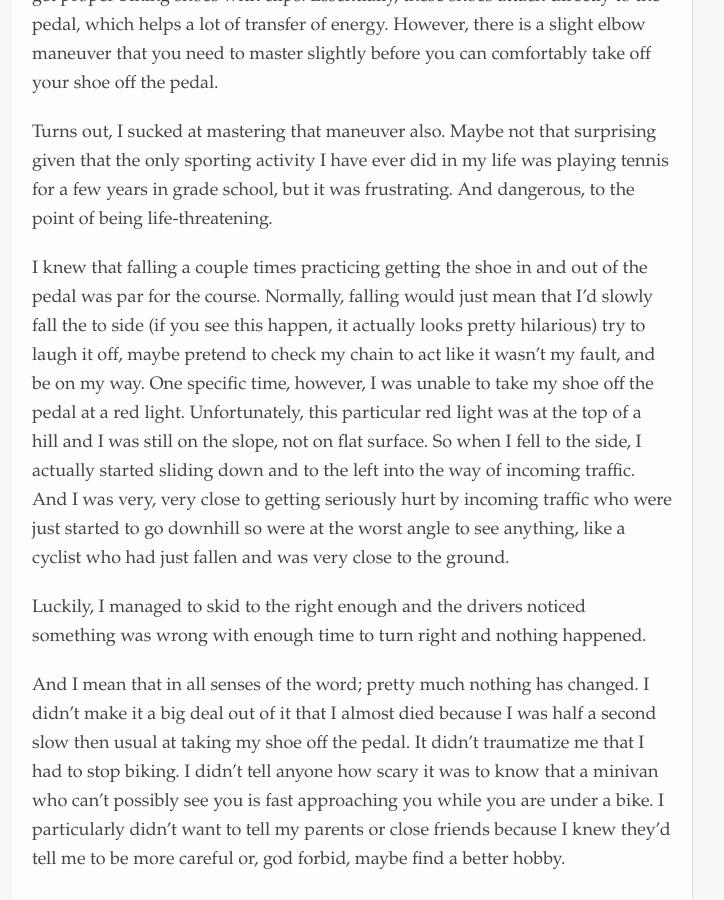
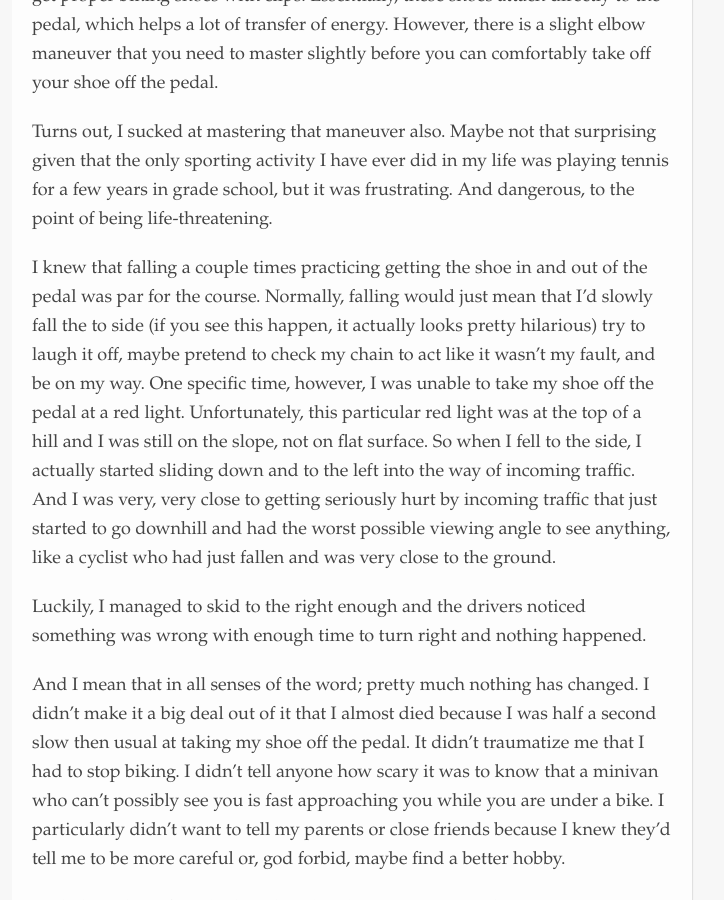
Before and after one commit to cduruk/cduruk.github.com, a Jekyll site: the page built from _posts/2012-12-30-progress-of-happiness.md, in a window 1280 px wide and 900 px high, scrolled down 3406 px. Shown: the whole window, without its empty margins (288-1012 px from the left). Built offline with Jekyll 4.4.1, drawn with Linux system fonts in a browser that asks for light colours; Markdown is read by kramdown in place of the engine named in the settings.

Commit message:
fix more grammar

```diff
--- a/_posts/2012-12-30-progress-of-happiness.md
+++ b/_posts/2012-12-30-progress-of-happiness.md
@@ -48,7 +48,7 @@ Progress, of course, wasn't without its minor setbacks. As I got sucked in to th
 
 Turns out, I sucked at mastering that maneuver also. Maybe not that surprising given that the only sporting activity I have ever did in my life was playing tennis for a few years in grade school, but it was frustrating. And dangerous, to the point of being life-threatening.
 
-I knew that falling a couple times practicing getting the shoe in and out of the pedal was par for the course. Normally, falling would just mean that I'd slowly fall the to side (if you see this happen, it actually looks pretty hilarious) try to laugh it off,  maybe pretend to check my chain to act like it wasn't my fault, and be on my way. One specific time, however, I was unable to take my shoe off the pedal at a red light. Unfortunately, this particular red light was at the top of a hill and I was still on the slope, not on flat surface. So when I fell to the side, I actually started sliding down and to the left into the way of incoming traffic. And I was very, very close to getting seriously hurt by incoming traffic who were just started to go downhill so were at the worst angle to see anything, like a cyclist who had just fallen and was very close to the ground.
+I knew that falling a couple times practicing getting the shoe in and out of the pedal was par for the course. Normally, falling would just mean that I'd slowly fall the to side (if you see this happen, it actually looks pretty hilarious) try to laugh it off,  maybe pretend to check my chain to act like it wasn't my fault, and be on my way. One specific time, however, I was unable to take my shoe off the pedal at a red light. Unfortunately, this particular red light was at the top of a hill and I was still on the slope, not on flat surface. So when I fell to the side, I actually started sliding down and to the left into the way of incoming traffic. And I was very, very close to getting seriously hurt by incoming traffic that just started to go downhill and had the worst possible viewing angle to see anything, like a cyclist who had just fallen and was very close to the ground.
 
 Luckily, I managed to skid to the right enough and the drivers noticed something was wrong with enough time to turn right and nothing happened.
 
```
